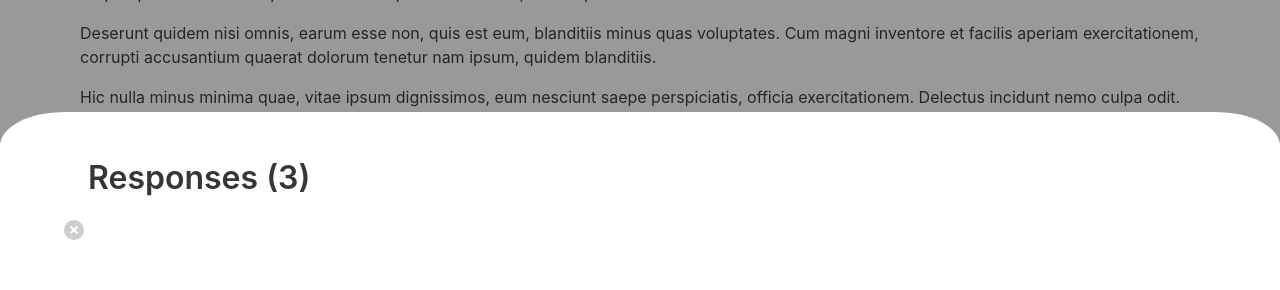
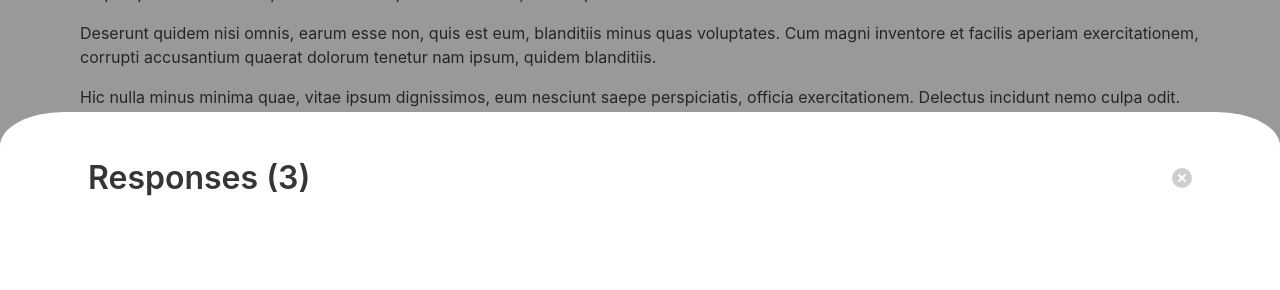
Before and after one commit to sormiston/NewsReader-Clone, a React (Create React App) app in the folder newsreader-clone/: page /1 in a window 1280 px wide. Both pictures are taken after a click on the icon 96 px from the left and 1573 px from the top of the page. Shown: the part 1012-1302 px from the top of the page. Built offline with nearby package versions, Linux system fonts and the light colour scheme; no server answers.

Commit message:
think 'Toggle Comments' to the tune of 'Rockin Robin'

```diff
--- a/newsreader-clone/src/ArticlePage.js
+++ b/newsreader-clone/src/ArticlePage.js
@@ -36,9 +36,6 @@ export default function ArticlePage() {
 
   }, [])
 
-
-
-
   // ANIMATION THANKS TO SOLEIL SOLOMON!
 
   const load = (props) => keyframes`
@@ -68,11 +65,9 @@ export default function ArticlePage() {
       <Article>
         <Header article={article} />
         <Body />
-        <Footer article={article} centralizedFunction={() => toggleComments()} />
+        <Footer article={article} toggleComments={() => toggleComments()} />
       </Article>
-      {commentOverlay && <Comments />}
-
-
+      {commentOverlay && <Comments contentObject={article} toggleComments={() => toggleComments()} />}
       <Recommendations />
     </>
   )
--- a/newsreader-clone/src/Comments.js
+++ b/newsreader-clone/src/Comments.js
@@ -1,14 +1,20 @@
 import React, { useEffect, useState } from 'react'
 import styled, { keyframes } from 'styled-components'
 
-export default function Comments() {
+export default function Comments({ contentObject, toggleComments }) {
+
+
+
+
+
+
   // ANIMATION CREDIT TO SOLEIL SOLOMON
   const load = (props) => keyframes`
    from {
      height: 1%;
    }
    to {
-     height: 85%;
+     height: 85vh;
    }
   `
   // end citaton
@@ -19,20 +25,27 @@ export default function Comments() {
     border-top: 1px;
     border-radius: 5%;
     background-color: white;
-    height: 85%;
-    z-index: 0;
+    height: 85vh;
+    z-index: 1;
     bottom: 1%;
     /* ANIMATION CREDIT TO SOLEIL SOLOMON */
     animation: ${load} .5s forwards;
+
+  .response-head {
+    display: flex;
+    flex-flow: row nowrap;
+    justify-content: space-between;
+    align-items: center;
+  }
+
   `
   return (
     <div>
       <CommentsCard>
         <div className="container">
-          <h2 className="title is-3 mt-6 ml-5">
+          <h2 className="title is-3 mt-6 ml-5 response-head">
             Responses (3)
-          </h2>
-          <button className="delete"></button>
+          <button className="delete mr-5" onClick={toggleComments}></button></h2>
 
         </div>
       </CommentsCard>
--- a/newsreader-clone/src/Footer.js
+++ b/newsreader-clone/src/Footer.js
@@ -1,7 +1,7 @@
 import React from 'react'
 import styled from 'styled-components'
 
-export default function Footer({ article, centralizedFunction }) {
+export default function Footer({ article, toggleComments }) {
 
   return (
     <>
@@ -17,8 +17,8 @@ export default function Footer({ article, centralizedFunction }) {
       <div className="level">
         <div className="level-left px-5">
           <span className="icon"><i className="fa fa-hand-lizard-o" aria-hidden="true"></i><span>{article.numClaps}</span></span>
-          <span className="icon px-6" ><i className="fa fa-comment" onClick={centralizedFunction}></i></span>
-          <button onClick={centralizedFunction}>Click Me</button>
+          <span className="icon px-6" ><i className="fa fa-comment" onClick={toggleComments}></i></span>
+          <button onClick={toggleComments}>Click Me</button>
         </div>
 
       </div>
```
